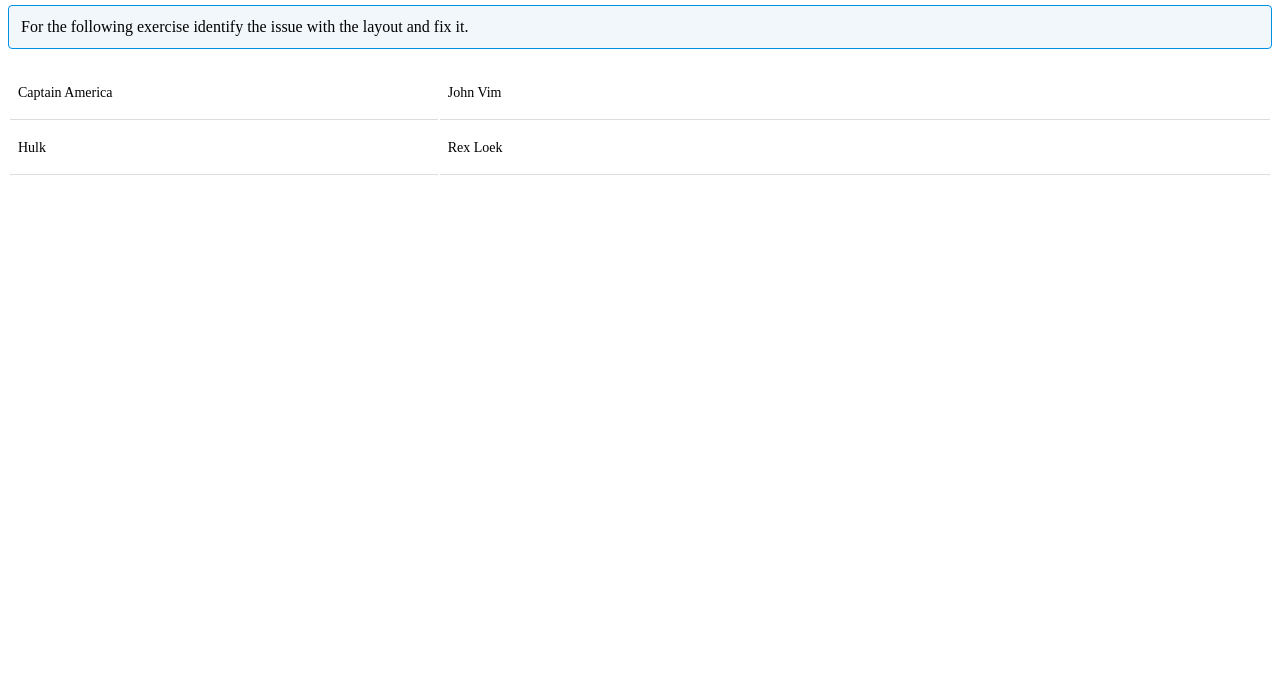
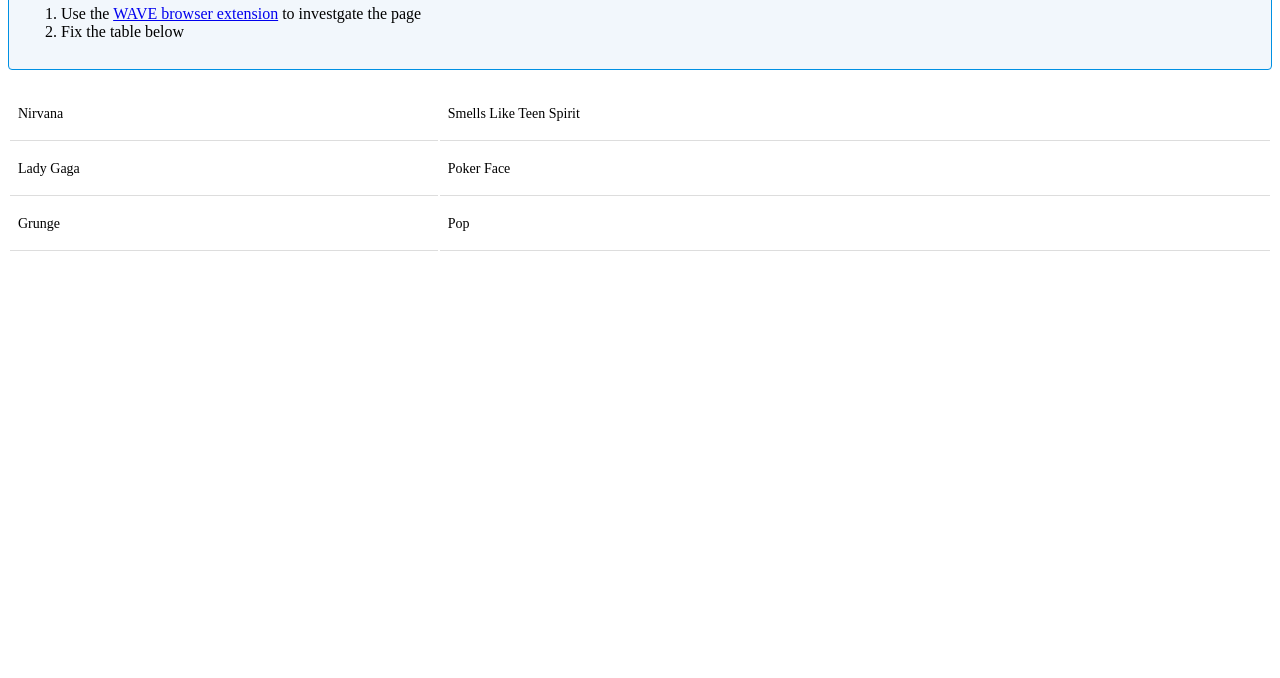
Before and after one commit to cstegeman/accessibility-workshop, a website built with Parcel: page src/layout.html in a window 1280 px wide. Shown: the part 122-800 px from the top of the page. Built offline with nearby package versions, Linux system fonts and the light colour scheme.

Commit message:
Rewrite the contents of the table exercise

```diff
--- a/src/layout.html
+++ b/src/layout.html
@@ -4,18 +4,18 @@
         <title>Layout - Accessibility workshop</title>
         <link rel="stylesheet" href="css/styles.css" media="all">
         <style>
-            .layout-table {
+            .table {
                 width: 100%;
             }
 
-            .layout-table td {
+            .table td {
                 padding: 18px 8px;
                 vertical-align: middle;
                 border-bottom: 1px solid #ddd;
                 font-size: 14px;
             }
 
-            .layout-table tr td:first-of-type {
+            .table tr td:first-of-type {
                 width: 34%;
             }
         </style>
@@ -24,21 +24,29 @@
         <main role="main">
             <h1>Layout - Accessibility workshop</h1>
             <section>
-                <h2>Layout</h2>
+                <div class="notice">
+                    For the following exercise:
+                    <ol>
+                        <li>Use the <a href="https://wave.webaim.org/extension/">WAVE browser extension</a> to
+                            investgate the page
+                        </li>
+                        <li>Fix the table below</li>
+                    </ol>
+                </div>
 
-                <p class="notice">
-                    For the following exercise identify the issue with the layout and fix it.
-                </p>
-
-                <table class="layout-table">
+                <table class="table">
                     <tbody>
                         <tr>
-                            <td>Captain America</td>
-                            <td>John Vim</td>
+                            <td>Nirvana</td>
+                            <td>Smells Like Teen Spirit</td>
                         </tr>
                         <tr>
-                            <td>Hulk</td>
-                            <td>Rex Loek</td>
+                            <td>Lady Gaga</td>
+                            <td>Poker Face</td>
+                        </tr>
+                        <tr>
+                            <td>Grunge</td>
+                            <td>Pop</td>
                         </tr>
                     </tbody>
                 </table>
```
Also changed, not shown: src/content-reordering.html (+2 -2 lines).
